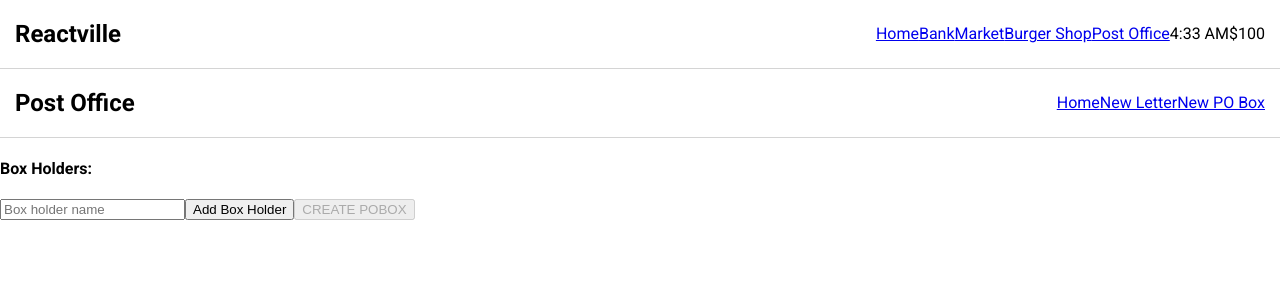
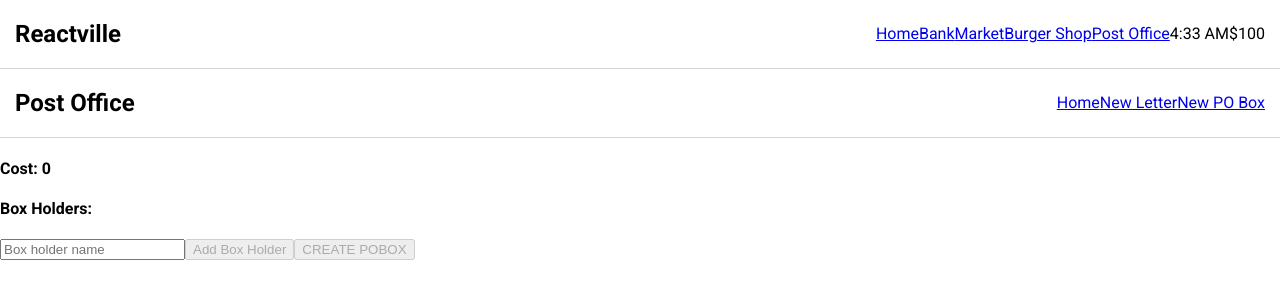
Before and after one commit to whlong1/reactville, a React (Create React App) app: page /postoffice/boxes/new in a window 1280 px wide. Shown: the top 300 px of the page. Built offline with nearby package versions, Linux system fonts and the light colour scheme.

Commit message:
add constant to track cost

```diff
--- a/src/PostOffice/NewBox/BoxHolders.jsx
+++ b/src/PostOffice/NewBox/BoxHolders.jsx
@@ -1,14 +1,14 @@
-import React, { useState } from "react"
+import React from "react"
 
 const BoxHolders = (props) => {
-  console.log(props)
-
   return (
     <div>
       <h4>Box Holders:</h4>
-
       {props.boxHolders.map((name, idx) => (
-        <p key={idx}>{name}</p>
+        <div key={idx}>
+          <p>{name}</p>
+          <button onClick={()=>props.removeBoxHolder(name)}>Remove</button>
+        </div>
       ))}
     </div>
   )
--- a/src/PostOffice/NewBox/NewBox.jsx
+++ b/src/PostOffice/NewBox/NewBox.jsx
@@ -6,12 +6,12 @@ import BoxHolders from "./BoxHolders"
 const NewBox = (props) => {
   const navigate = useNavigate()
   const [holder, setHolder] = useState('')
-  const [errMsg, setErrMsg] = useState('')
   const [success, setSuccess] = useState(false)
   const [boxHolders, setBoxHolders] = useState([])
+  const cost = boxHolders.length * 10
 
   const handleSubmit = () => {
-    props.createBox(boxHolders)
+    props.createBox(boxHolders, cost)
     setSuccess(true)
     handleRedirect()
   }
@@ -23,35 +23,23 @@ const NewBox = (props) => {
   }
 
   const addBoxHolder = () => {
-    if (holder.length) {
-      setBoxHolders([...boxHolders, holder])
-      setHolder('')
-    } else {
-      setErrMsg('Please enter a valid name.')
-    }
+    setBoxHolders([...boxHolders, holder])
+    setHolder('')
+  }
+
+  const removeBoxHolder = (name) => {
+    setBoxHolders(boxHolders.filter((holder) => holder !== name))
   }
 
   //for every box holder, charge a user more
-  //display box holders
-  //add/remove box holders
-
-  console.log(holder)
-  console.log('Box Holders', boxHolders)
   if (success) { return <h3>Success!</h3> }
-
-  if (errMsg) {
-    return (
-      <label>{errMsg}
-        <button onClick={() => setErrMsg('')}>Return</button>
-      </label>
-    )
-  }
 
   return (
     <div>
-      <BoxHolders boxHolders={boxHolders} />
+      <h4>Cost: {cost} </h4>
+      <BoxHolders boxHolders={boxHolders} removeBoxHolder={removeBoxHolder} />
       <input placeholder="Box holder name" type="text" name="holder" value={holder} onChange={(e) => setHolder(e.target.value)} />
-      <button onClick={addBoxHolder}>Add Box Holder</button>
+      <button disabled={!holder.length} onClick={addBoxHolder}>Add Box Holder</button>
       <button disabled={!boxHolders.length} onClick={handleSubmit}>CREATE POBOX</button>
     </div>
   )
--- a/src/PostOffice/PostOffice.jsx
+++ b/src/PostOffice/PostOffice.jsx
@@ -17,17 +17,13 @@ const PostOffice = (props) => {
 	const nextBoxNumber = Object.keys(boxes).length
 	const nextLetterId = Object.keys(letters).length
 
-	console.log('Post Office Render')
-
 	const sendLetter = (boxNum, formData) => {
-		// Touch on nextLetterId, value does not change until next render
 		setLetters({ ...letters, [nextLetterId]: formData })
 		const updatedLetters = [...boxes[boxNum].letters, nextLetterId]
 		setBoxes({ ...boxes, [boxNum]: { ...boxes[boxNum], letters: updatedLetters } })
 	}
 
-	const createBox = (nameArr) => {
-		//bring in handle charge here and for send letter
+	const createBox = (nameArr, cost) => {
 		setBoxes({ ...boxes, [nextBoxNumber]: { boxHolders: nameArr, letters: [] } })
 	}
 
```
